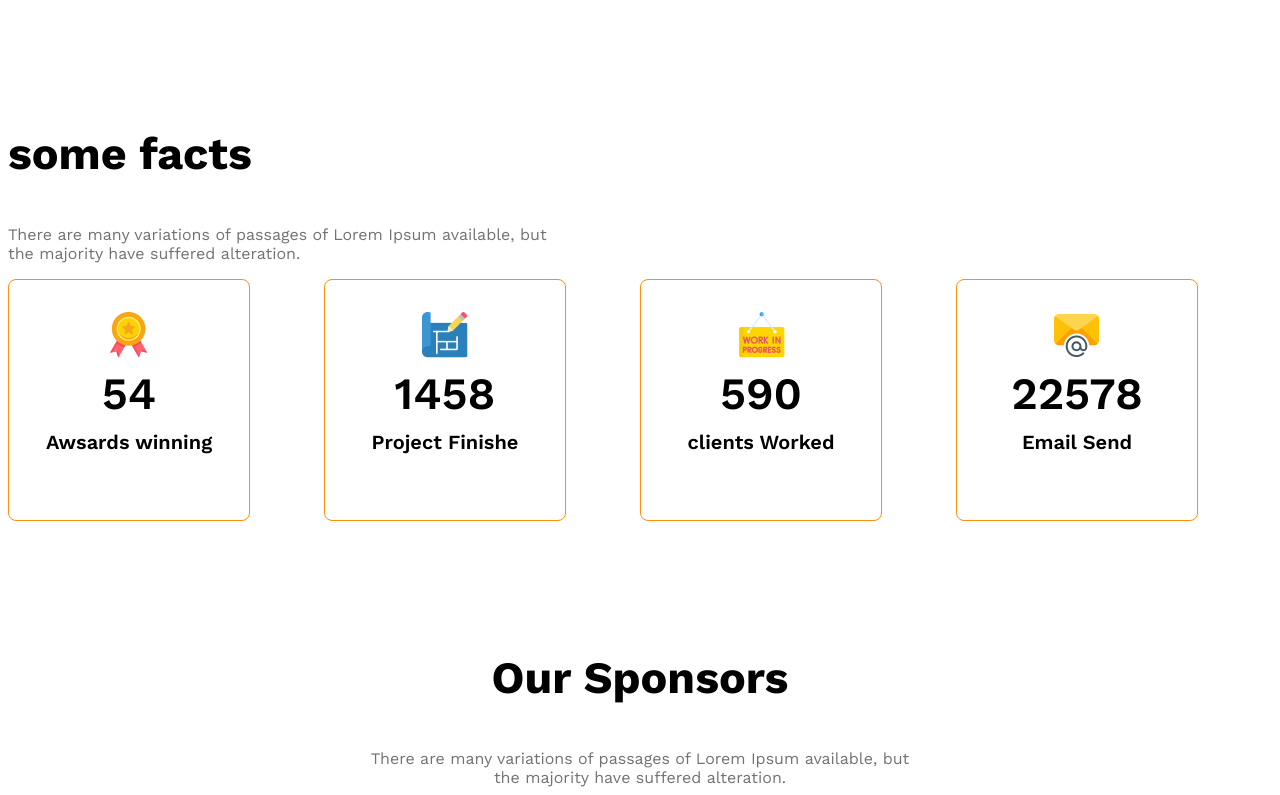
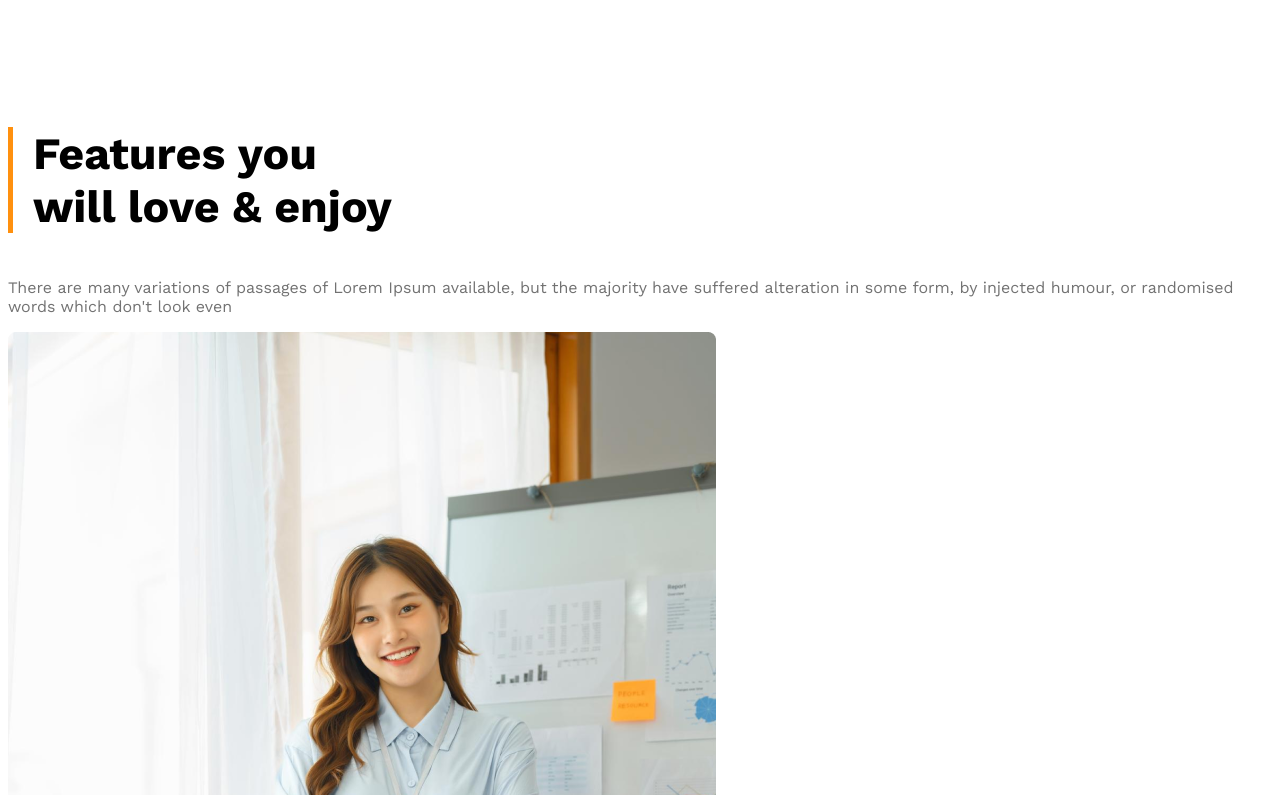
Before and after one commit to masudparvez699/g3-architects., a plain HTML site: page index.html in a window 1280 px wide. Shown: the part 2025-2820 px from the top of the page. Drawn offline with nearby package versions, Linux system fonts and the light colour scheme.

Commit message:
added the feature section

```diff
--- a/index.html
+++ b/index.html
@@ -51,6 +51,29 @@
     </div>
 
 </section>
+
+
+<!-- features section  -->
+ <section>
+    <div>
+        <h3 id="feature-section-title"
+        class="section-title">Features you <br> will love & enjoy</h3>
+        <p class="text-light-gray">There are many variations of passages of Lorem Ipsum available, but the majority have suffered alteration in some form, by injected humour, or randomised words which don't look even</p>
+
+    </div>
+
+    <div>
+        <img src="images/architect.png" alt="">
+    </div>
+
+
+
+
+
+
+ </section>
+
+
 <!-- some facts  -->
  <section>
     <h3 class="section-title">some facts</h3>
--- a/styles/architects.css
+++ b/styles/architects.css
@@ -147,6 +147,14 @@ justify-content: center ;}
     max-width: 540px;
 
  }
+
+/* feature related styles */
+#feature-section-title{
+    border-left: 5px solid #FF900E;
+    padding-left: 20px;
+
+}
+
 /* sponsor related styles */
  .sponsor-info{
     max-width: 540px;
```
